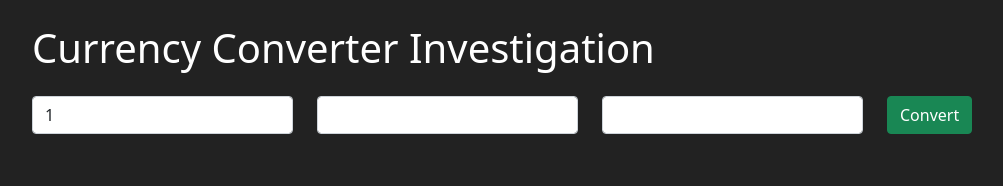
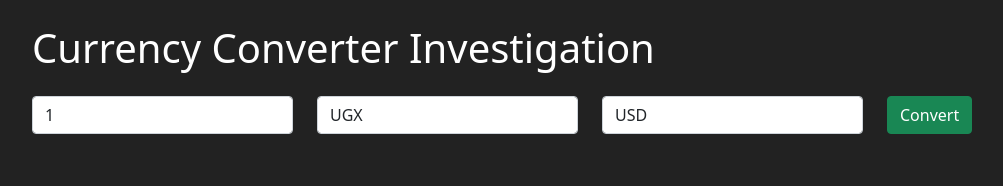
Before and after one commit to rhodinemma/currency-converter, a React (Vite) app: page / in a window 1280 px wide. Shown: the top 186 px of the page, without its empty margins (50-1053 px from the left). Built offline with nearby package versions, Linux system fonts and the light colour scheme.

Commit message:
fix API key issue

```diff
--- a/index.html
+++ b/index.html
@@ -5,6 +5,8 @@
   <meta charset="UTF-8" />
   <link rel="icon" type="image/svg+xml" href="/src/favicon.svg" />
   <meta name="viewport" content="width=device-width, initial-scale=1.0" />
+  <link rel="stylesheet" href="https://cdn.jsdelivr.net/npm/bootstrap@5.1.3/dist/css/bootstrap.min.css"
+    integrity="sha384-1BmE4kWBq78iYhFldvKuhfTAU6auU8tT94WrHftjDbrCEXSU1oBoqyl2QvZ6jIW3" crossorigin="anonymous" />
   <title>Currency Converter</title>
 </head>
 
--- a/src/App.jsx
+++ b/src/App.jsx
@@ -1,5 +1,4 @@
 import { useState, useCallback } from "react";
-import "bootstrap/dist/css/bootstrap.min.css";
 import {
   Button,
   Form,
@@ -15,16 +14,17 @@ import axios from "axios";
 
 function App() {
   const BASE =
-    "http://data.fixer.io/api/latest?access_key=IRlAAk1uhEnPWV4f4cWlfccDJdHd3afC";
+    "http://data.fixer.io/api/latest?access_key=ac5ded36f89a3a9155f766450410ae3f";
 
   const [value, setValue] = useState(1);
   const [from, setFrom] = useState("UGX");
   const [to, setTo] = useState("USD");
-  const [showSpinner, , setShowSpinner] = useState(false);
+  const [showSpinner, setShowSpinner] = useState(false);
   const [showModal, setShowModal] = useState(false);
   const [showAlert, setShowAlert] = useState(false);
   const [formValidity, setFormValidity] = useState(false);
   const [result, setResult] = useState("");
+  const [errors, setErrors] = useState("");
 
   function handleValue(e) {
     setValue(e.target.value.replace(/\D/g, ""));
@@ -73,6 +73,7 @@ function App() {
           })
           .catch((error) => {
             console.log(error);
+            setErrors(error);
             defineAlert();
           });
       }
@@ -97,7 +98,7 @@ function App() {
     <Container>
       <h1 className="mt-4 mb-4">Currency Converter Investigation</h1>
       <Alert variant="danger" show={showAlert}>
-        Error!
+        Error! {errors}
       </Alert>
 
       <Form onSubmit={handleConversion} noValidate validated={formValidity}>
@@ -111,10 +112,10 @@ function App() {
             />
           </Col>
           <Col sm="3">
-            <Form.Control as="select" value="UGX" onChange={handleSetFrom} />
+            <Form.Control value="UGX" onChange={handleSetFrom} />
           </Col>
           <Col sm="3">
-            <Form.Control as="select" value="USD" onChange={handleSetTo} />
+            <Form.Control value="USD" onChange={handleSetTo} />
           </Col>
           <Col sm="2">
             <Button variant="success" type="submit" data-testid="btn-converter">
```
